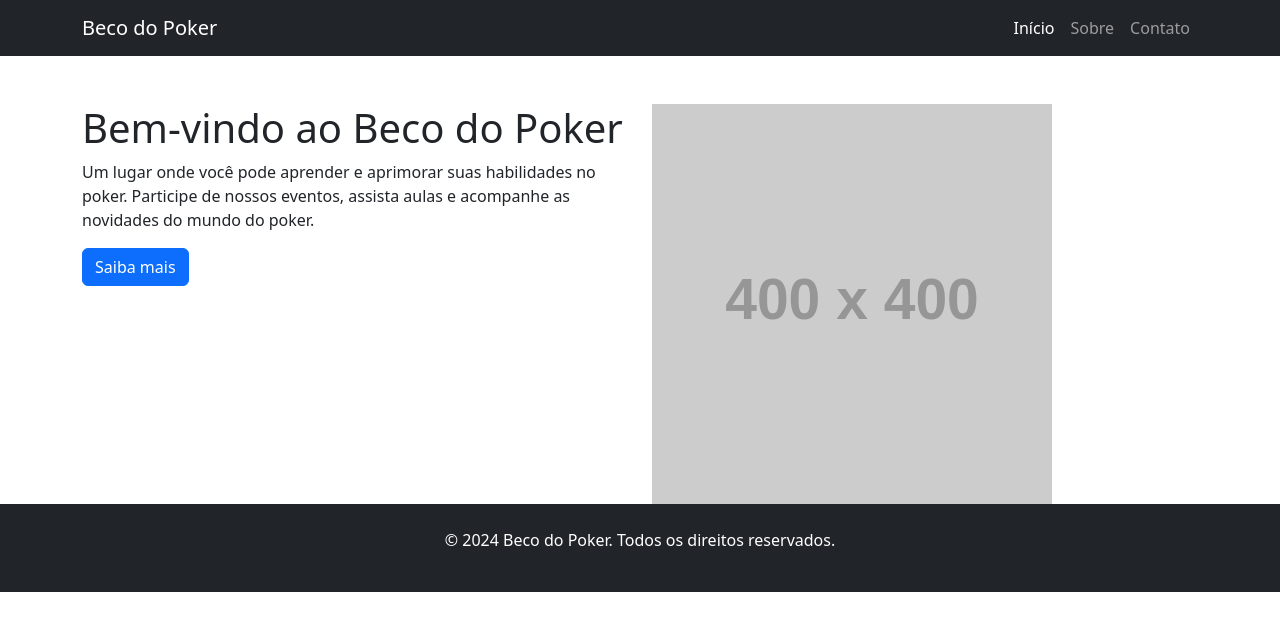
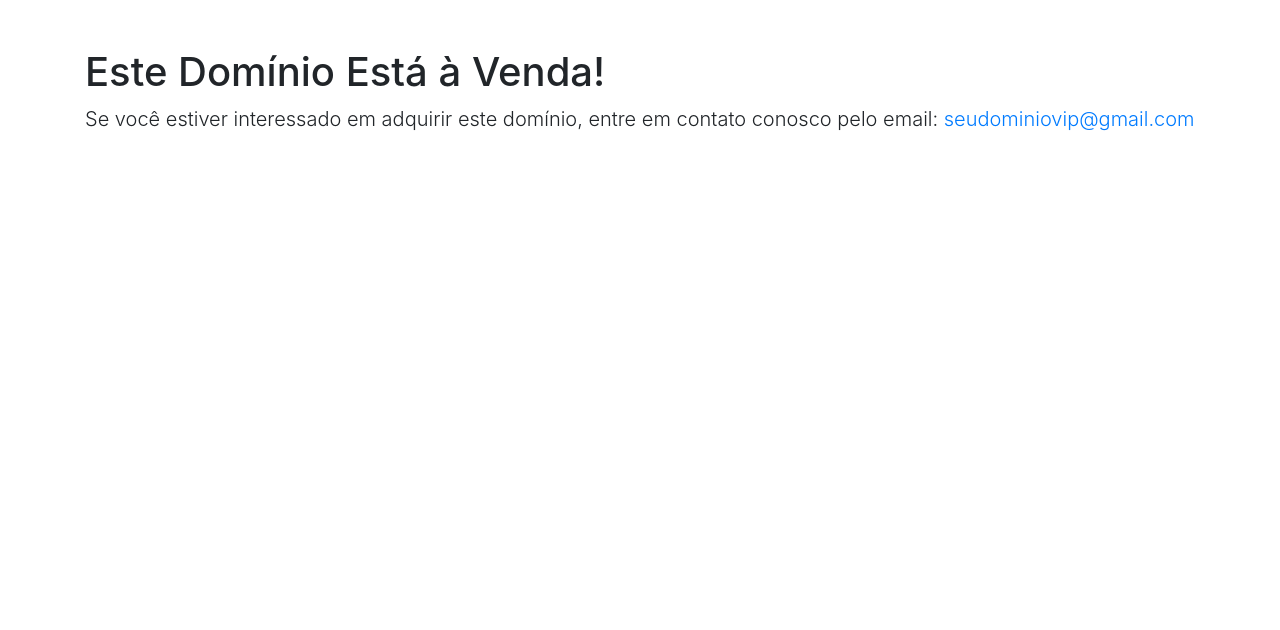
Before and after one commit to saulorosar/becodopoker, a plain HTML site: page index.html in a window 1280 px wide. Drawn offline with nearby package versions, Linux system fonts and the light colour scheme; placeholder pictures from the web are drawn by us.

Commit message:
Update index.html

```diff
--- a/index.html
+++ b/index.html
@@ -4,54 +4,22 @@
 <head>
   <meta charset="UTF-8">
   <meta name="viewport" content="width=device-width, initial-scale=1.0">
-  <title>Beco do Poker</title>
-  <link href="https://cdn.jsdelivr.net/npm/bootstrap@5.3.0-alpha1/dist/css/bootstrap.min.css" rel="stylesheet">
+  <title>Domínio à Venda</title>
+  <link rel="stylesheet" href="https://stackpath.bootstrapcdn.com/bootstrap/4.5.2/css/bootstrap.min.css">
+  <!-- Opcional: Se desejar utilizar funcionalidades JavaScript do Bootstrap, adicione o link para o jQuery -->
+  <script src="https://code.jquery.com/jquery-3.5.1.slim.min.js"></script>
+  <script src="https://cdn.jsdelivr.net/npm/@popperjs/core@2.9.2/dist/umd/popper.min.js"></script>
+  <script src="https://stackpath.bootstrapcdn.com/bootstrap/4.5.2/js/bootstrap.min.js"></script>
 </head>
 
 <body>
+  <!-- Conteúdo da página aqui -->
+  <section class="container">
+    <h1 class="mt-5">Este Domínio Está à Venda!</h1>
+    <p class="lead">Se você estiver interessado em adquirir este domínio, entre em contato conosco pelo email:
+      <a href="mailto:seudominiovip@gmail.com">seudominiovip@gmail.com</a>
+    </p>
+  </section>
+</body>
 
-  <header>
-    <nav class="navbar navbar-expand-lg navbar-dark bg-dark">
-      <div class="container">
-        <a class="navbar-brand" href="#">Beco do Poker</a>
-        <button class="navbar-toggler" type="button" data-bs-toggle="collapse" data-bs-target="#navbarSupportedContent"
-          aria-controls="navbarSupportedContent" aria-expanded="false" aria-label="Toggle navigation">
-          <span class="navbar-toggler-icon"></span>
-        </button>
-        <div class="collapse navbar-collapse" id="navbarSupportedContent">
-          <ul class="navbar-nav ms-auto mb-2 mb-lg-0">
-            <li class="nav-item">
-              <a class="nav-link active" aria-current="page" href="#">Início</a>
-            </li>
-            <li class="nav-item">
-              <a class="nav-link" href="#">Sobre</a>
-            </li>
-            <li class="nav-item">
-              <a class="nav-link" href="#">Contato</a>
-            </li>
-          </ul>
-        </div>
-      </div>
-    </nav>
-  </header>
-
-  <section class="container mt-5">
-    <div class="row">
-      <div class="col-lg-6">
-        <h1>Bem-vindo ao Beco do Poker</h1>
-        <p>Um lugar onde você pode aprender e aprimorar suas habilidades no poker. Participe de nossos eventos, assista
-          aulas e acompanhe as novidades do mundo do poker.</p>
-        <a href="#" class="btn btn-primary">Saiba mais</a>
-      </div>
-      <div class="col-lg-6">
-        <!-- Aqui pode colocar uma imagem relacionada ao poker -->
-        <img src="https://via.placeholder.com/400" class="img-fluid" alt="Imagem de poker">
-      </div>
-    </div>
-  </section>
-
-  <footer class="bg-dark text-white text-center py-4">
-    <div class="container">
-      <p>&copy; 2024 Beco do Poker. Todos os direitos reservados.</p>
-    </div>
-  </footer>
+</html>
```
